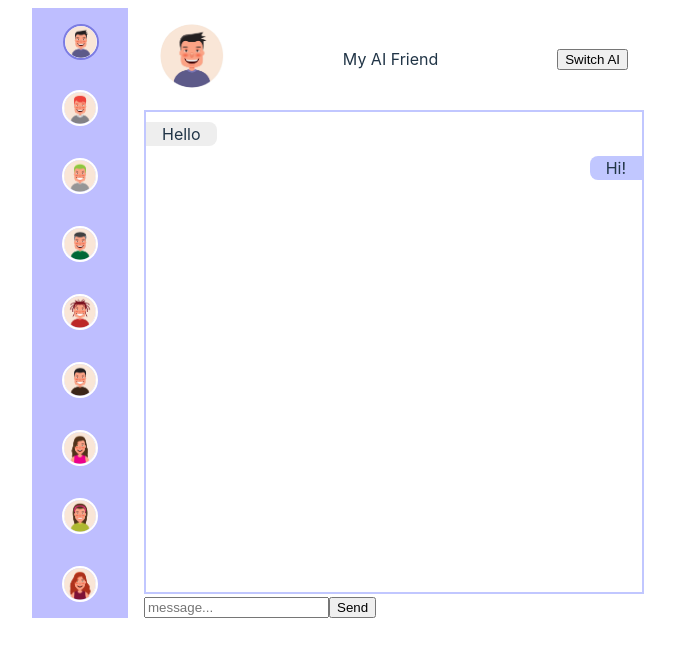
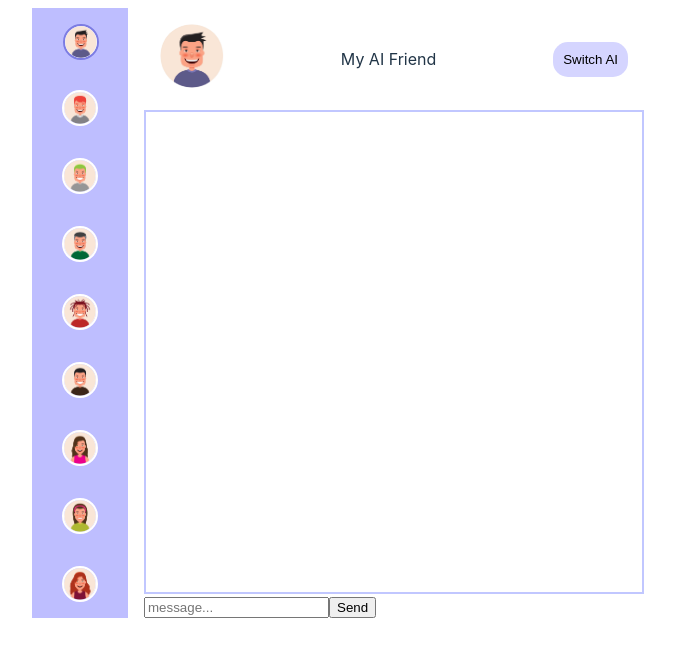
Before and after one commit to mikyYun/aichat, a React (Vite) app in the folder aiChat/: page / in a window 1280 px wide. Shown: the top 656 px of the page, without its empty margins (302-977 px from the left). Built offline with nearby package versions, Linux system fonts and the light colour scheme.

Commit message:
styling start

```diff
--- a/aiChat/src/App.jsx
+++ b/aiChat/src/App.jsx
@@ -11,6 +11,10 @@ import getImageNumber from "./helpers/getImage";
 function App() {
   const [messages, setMessages] = React.useState([]);
   const [avatar, setAvatar] = React.useState(1);
+  const [isTyping, setIsTyping] = React.useState(false);
+  const [isWaiting, setIsWaiting] = React.useState(false);
+
+
   const sessionStorage = window.sessionStorage;
 
   const updateMessages = (msg, isMyMessage) => {
@@ -50,8 +54,8 @@ function App() {
     <div className="App">
       <List avatar={avatar} selectAvatar={selectAvatar} />
       <Header avatar={avatar} switchAvatar={switchAvatar} />
-      <Chat messages={messages} />
-      <Text updateMessages={updateMessages} />
+      <Chat messages={messages} isTyping={isTyping} isWaiting={isWaiting}/>
+      <Text updateMessages={updateMessages} setIsTyping={setIsTyping} setIsWaiting={setIsWaiting} messages={messages}/>
     </div>
   );
 }
--- a/aiChat/src/App.scss
+++ b/aiChat/src/App.scss
@@ -51,6 +51,13 @@
         border-radius: 50%;
       }
     }
+    button.button_switch {
+      border-radius: 15px;
+      background-color: #d5d5ff;
+      padding: 10px;
+      border: none;
+      cursor: pointer;
+    }
   }
   // CHAT
   #chat {
@@ -77,6 +84,12 @@
           margin-left: auto;
           border-radius: 0.5rem 0 0 0.5rem;
         }
+        &.typing {
+          width: 3rem;
+          height: 3rem;
+          background: url("./resources/typing/TypingStatus.gif");
+          background-size: contain;
+        }
       }
     }
   }
--- a/aiChat/src/components/Chat.jsx
+++ b/aiChat/src/components/Chat.jsx
@@ -1,8 +1,9 @@
 import React from "react";
 import Line from "./Line";
+import Typing from "./Typing";
 
-const Chat = ({ messages }) => {
-  const ref = React.useRef(null)
+const Chat = ({ messages, isTyping, isWaiting }) => {
+  const ref = React.useRef(null);
 
   const drawChats = () => {
     return messages.map((message, index) => {
@@ -11,22 +12,17 @@ const Chat = ({ messages }) => {
   };
 
   const scrollToBottom = () => {
-    ref.current.scrollIntoView({behavior: "smooth"})
-  }
+    ref.current.scrollIntoView({ behavior: "smooth" });
+  };
 
   React.useEffect(() => {
     scrollToBottom();
-  }, [messages])
+  }, [messages]);
 
   return (
     <div id="chat">
-      <div className="line">
-        <div className="chat_box">Hello</div>
-      </div>
-      <div className="line">
-        <div className="chat_box mine">Hi!</div>
-      </div>
       {drawChats()}
+      {(isTyping || isWaiting) && <Typing isTyping={isTyping} />}
       <div className="bottom" ref={ref}></div>
     </div>
   );
--- a/aiChat/src/components/Text.jsx
+++ b/aiChat/src/components/Text.jsx
@@ -1,28 +1,46 @@
 import React from "react";
 import { sending } from "../api/fetch";
 
-const Text = ({ updateMessages }) => {
+const Text = ({ updateMessages, setIsTyping, setIsWaiting, messages }) => {
   const [message, setMessage] = React.useState("");
   const DENY_MESSAGE = "Sorry I'm busy, talk to me later";
 
   const updateMessage = (e) => {
     const msg = e.target.value;
     setMessage(msg);
+    msg ? setIsTyping(true) : setIsTyping(false);
   };
 
   const clearMessage = () => {
     setMessage("");
   };
 
+  const createChatHistory = () => {
+    const groupMessages = Object.values(messages);
+    let history = ``;
+    groupMessages.forEach((msg) => {
+      const chat = Object.keys(msg)[0]
+      history += `\n${chat}`;
+    });
+    history += `\n${message}`;
+    return history;
+  }
+
   const sendMessage = async () => {
     // console.log(message)
     if (!message) return;
     updateMessages(message, true);
+    setIsTyping(false);
     clearMessage();
-    await sending(message)
+    setIsWaiting(true);
+
+    const groupMessages = createChatHistory();
+
+    await sending(groupMessages)
       .then((res) => {
         const msg = res.data.response;
         msg ? updateMessages(msg, false) : updateMessages(DENY_MESSAGE, false);
+        setIsWaiting(false);
       })
       .catch((err) => console.error("API ERROR", err));
   };
--- /dev/null
+++ b/aiChat/src/components/Typing.jsx
@@ -0,0 +1,15 @@
+import React from "react";
+
+const Typing = ({ isTyping }) => {
+  const typingClassName = isTyping
+    ? "chat_box mine typing"
+    : "chat_box typing";
+
+  return (
+    <div className="line">
+      <div className={typingClassName} />
+    </div>
+  );
+};
+
+export default Typing;
```
Also changed, not shown: 2 other files (tests, documents, lock files or other folders).
